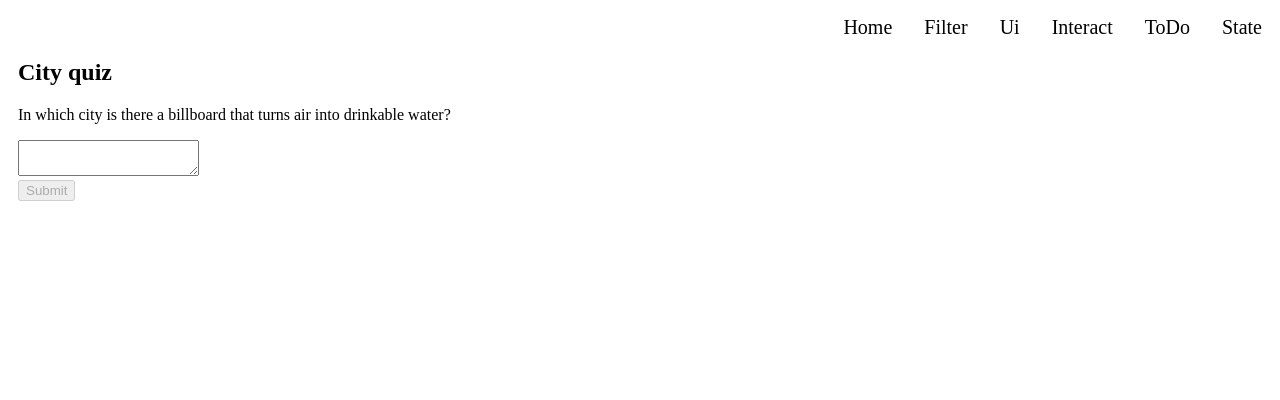
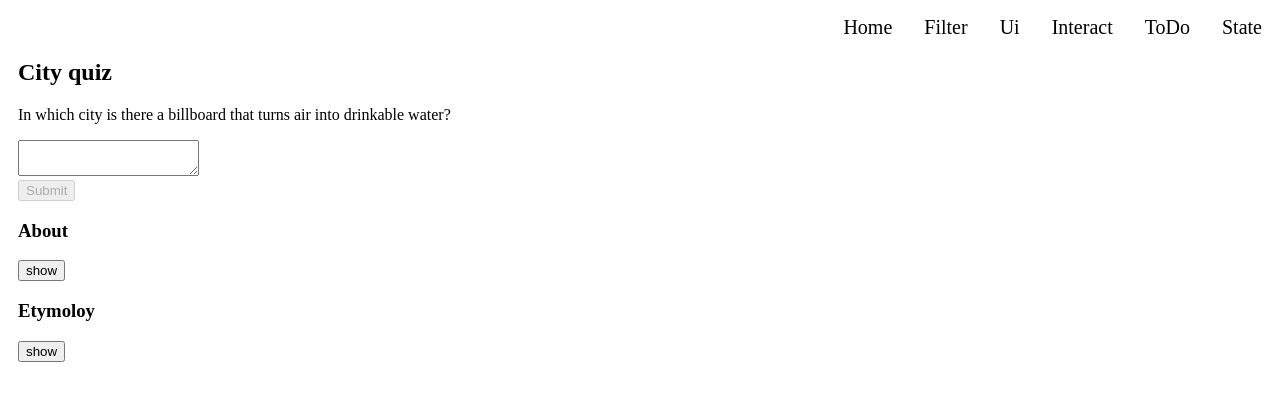
Before and after one commit to mszahan/react-official, a React (Vite) app: page /state in a window 1280 px wide. Shown: the top 400 px of the page. Built offline with nearby package versions, Linux system fonts and the light colour scheme.

Commit message:
started lifting up state with children props

```diff
--- a/src/components/state/ManagingState.jsx
+++ b/src/components/state/ManagingState.jsx
@@ -1,10 +1,12 @@
 import Form from "./DeclaritiveUi"
+import Accordion from "./SharingState"
 
 
 export default function ManagingState() {
     return (
         <div className="state">
             <Form/>
+            <Accordion/>
         </div>
     )
 }
--- /dev/null
+++ b/src/components/state/SharingState.jsx
@@ -0,0 +1,38 @@
+import { useState } from "react";
+
+
+function Panel({title, children}) {
+    const [isActive, setIsActive] = useState(false);
+
+    return (
+        <section className="panel">
+            <h3>{title}</h3>
+            {isActive ? (
+                <p> {children} </p>
+            ) : (
+                <button onClick={() => setIsActive(true)}>
+                    show
+                </button>
+            )
+        }
+        </section>
+    )
+}
+
+
+export default function Accordion() {
+
+    return (
+        <div className="accordion">
+            <Panel title={'About'}>
+                Lorem ipsum dolor sit amet consectetur, adipisicing elit. Libero adipisci nam sit illo repellendus perferendis.
+            </Panel>
+
+            <Panel title={'Etymoloy'}>
+                Lorem ipsum dolor sit amet consectetur adipisicing elit.
+                Odio quidem ex et, aspernatur deleniti provident officiis labore culpa doloribus facilis!
+            </Panel>
+        </div>
+
+)
+}
```
